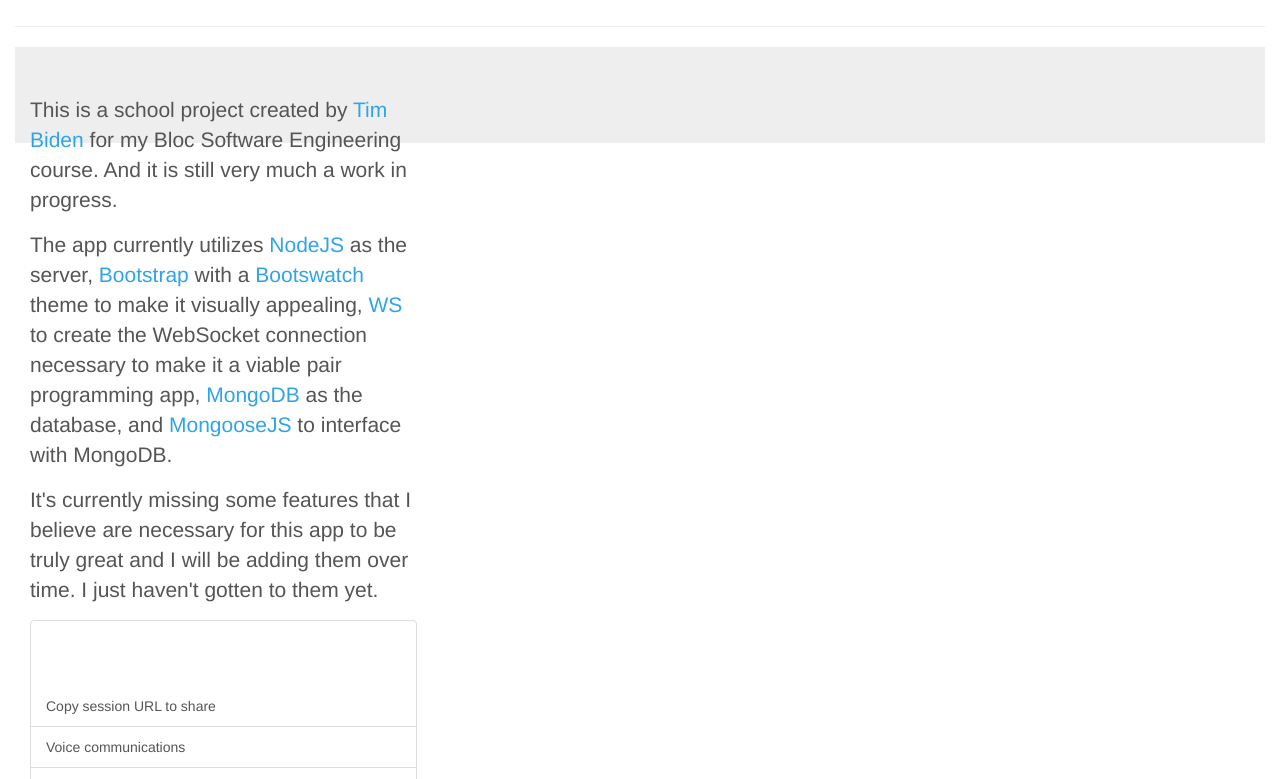
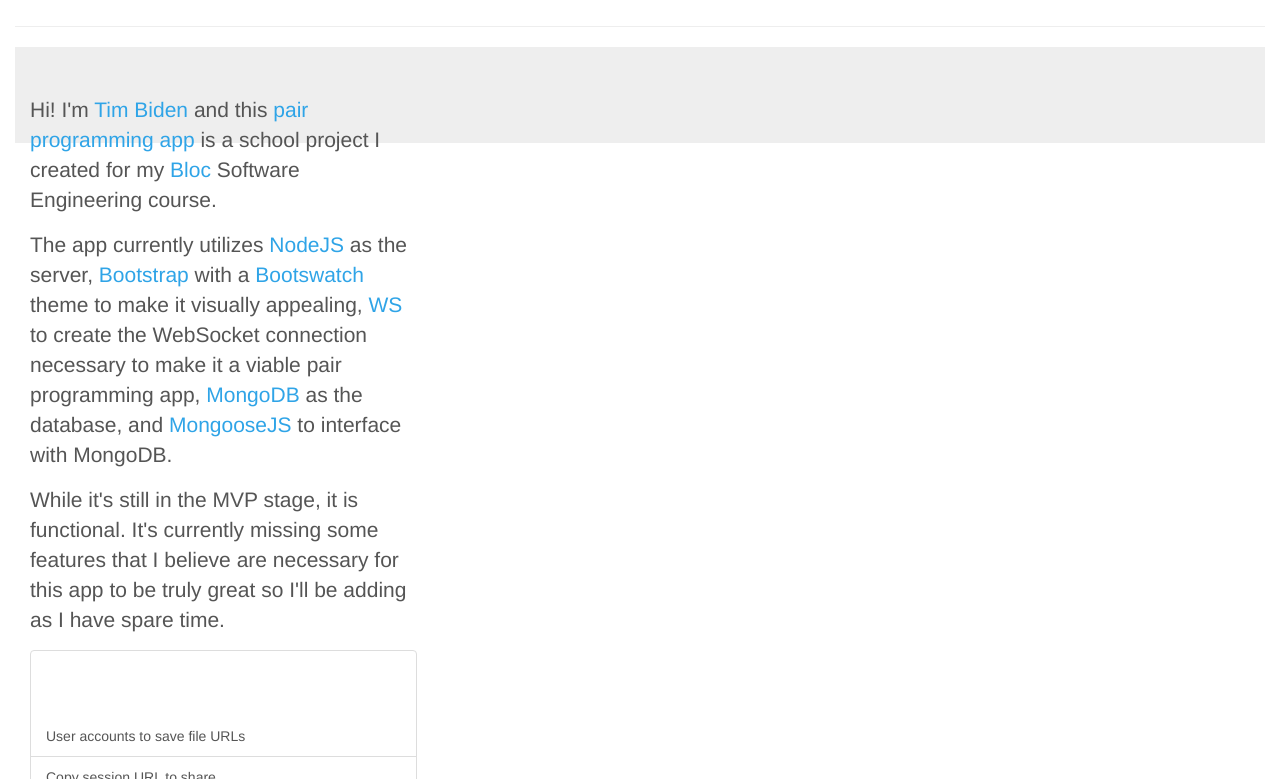
Before and after one commit to TimBiden/Pair-Programming, a website: page about.html in a window 1280 px wide. Shown: the part 173-952 px from the top of the page. Drawn offline with Linux system fonts and the light colour scheme.

Commit message:
`about` verbiage.

```diff
--- a/about.html
+++ b/about.html
@@ -43,25 +43,28 @@
         <div style="mainTextArea">
           <div class="col-lg-4">
             <p>
-              This is a school project created by <a target="_blank" href="https://github.com/TimBiden/">Tim Biden</a> for my Bloc Software Engineering course. And it is still very much a work in progress.
+              Hi! I'm <a target="_blank" href="https://github.com/TimBiden/">Tim Biden</a>  and this <a target="_blank" href="/">pair programming app</a> is a school project I created for my <a target="_blank" href="https://www.bloc.io/">Bloc</a> Software Engineering course.
             </p>
             <p>
               The app currently utilizes <a target="_blank" href="https://nodejs.org/en/">NodeJS</a> as the server, <a target="_blank" href="http://getbootstrap.com/">Bootstrap</a> with a <a target="_blank" href="https://bootswatch.com/">Bootswatch</a> theme to make it visually appealing, <a target="_blank" href="https://github.com/websockets/ws">WS</a> to create the WebSocket connection necessary to make it a viable pair programming app, <a target="_blank" href="https://www.mongodb.com/">MongoDB</a> as the database, and <a target="_blank" href="http://mongoosejs.com/">MongooseJS</a> to interface with MongoDB.
             </p>
             <p>
-              It's currently missing some features that I believe are necessary for this app to be truly great and I will be adding them over time. I just haven't gotten to them yet.
+               While it's still in the MVP stage, it is functional. It's currently missing some features that I believe are necessary for this app to be truly great so I'll be adding as I have spare time.
             </p>
             <div class="col-lg-12">
-            <h2>Features still needed:</h2>
-          </div>
+              <h2>Features still needed:</h2>
+            </div>
             <div class="bs-component">
               <ul class="list-group">
                 <li class="list-group-item">
+                  User accounts to save file URLs
+                </li>
+                <li class="list-group-item">
                   Copy session URL to share
                 </li>
-                  <li class="list-group-item">
-                    Voice communications
-                  </li>
+                <li class="list-group-item">
+                  Voice communications
+                </li>
                 <li class="list-group-item">
                   Notification of what line is being edited by other person
                 </li>
--- a/backend/server.js
+++ b/backend/server.js
@@ -23,7 +23,7 @@
 // Choose localServer or digitalOcean
 const digitalOcean = 80;
 const localServer = 5000;
-const httpPort = digitalOcean;
+const httpPort = localServer;
 
 // Standard Web Server Variables
 const messages = ['Enter your code here...'];
```
